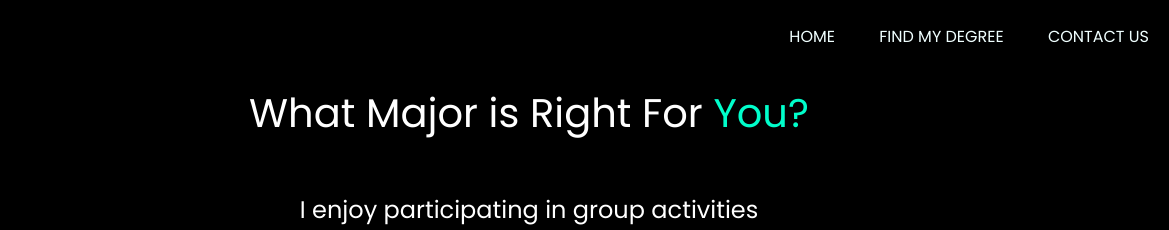
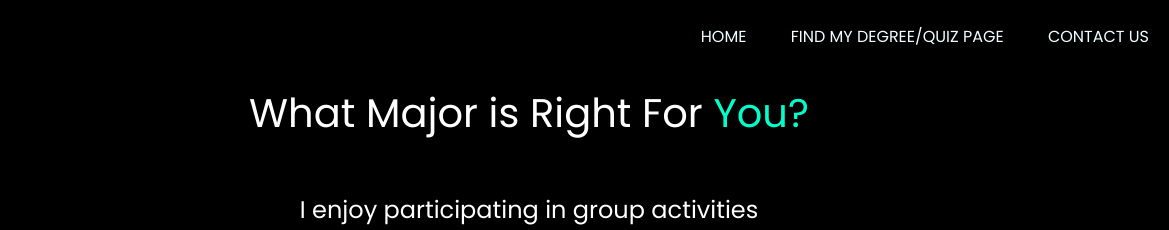
Before and after one commit to Michelle-gwc/Michelle-gwc.github.io-, a plain HTML site: page quiz.html in a window 1280 px wide. Shown: the top 230 px of the page, 111-1280 px from the left. Drawn offline with nearby package versions, Linux system fonts and the light colour scheme.

Commit message:
Update quiz.html

```diff
--- a/quiz.html
+++ b/quiz.html
@@ -15,7 +15,7 @@
         </div>
         <ul class="nav-area">
             <li><a href="index.html">Home</a></li>
-            <li><a href="quiz.html">Find my Degree</a></li>
+            <li><a href="quiz.html">Find my Degree/Quiz Page</a></li>
             <li><a href="contact.html">Contact us</a></li>
         </ul>
     </div>
```
